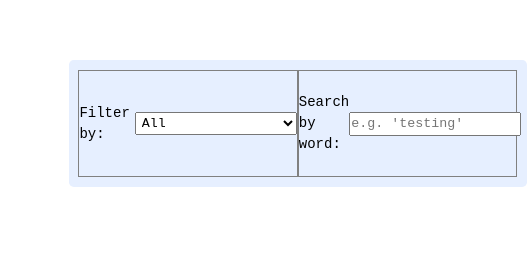
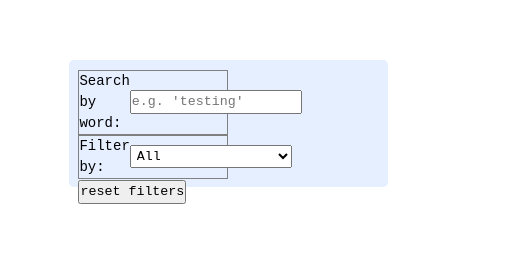
Before and after one commit to vickyfrosties/MemoCode, a React (Vite) app in the folder frontend/: page /notes in a window 390 px wide. Both pictures are taken after a click on the button "Filters". Shown: the part 235-489 px from the top of the page, 527 px wide, since content can reach past the window. Built offline with nearby package versions, Linux system fonts and the light colour scheme; no server answers.

Commit message:
feat: implement filter system to make filters working for mobile - tablet version

```diff
--- a/frontend/src/components/FiltersModal/FiltersModal.jsx
+++ b/frontend/src/components/FiltersModal/FiltersModal.jsx
@@ -1,12 +1,35 @@
 import style from "./FiltersModal.module.scss";
 
-const FiltersModal = ({ setIsActive, isActive }) => {
+const FiltersModal = ({
+  setIsActive,
+  isActive,
+  setWord,
+  setSelectedCategory,
+}) => {
+  function resetFilters() {
+    setSelectedCategory("");
+    setWord("");
+  }
   return (
     <>
       <section className={isActive ? style.active : style.notActive}>
+        <div className={style["filters_modal_container"]}>
+          <div className={style["filters_modal_input_word"]}>
+            <p>Search by word:</p>
+            <input
+              type="text"
+              placeholder="e.g. 'testing'"
+              onChange={(e) => setWord(e.target.value)}
+            />
+          </div>
+
           <div className={style["filters_modal_select"]}>
             <p>Filter by:</p>
-          <select name="filter-category" id="filter-category">
+            <select
+              name="filter-category"
+              id="filter-category"
+              onChange={(e) => setSelectedCategory(e.target.value)}
+            >
               <option value="" disabled>
                 Choose a category
               </option>
@@ -18,9 +41,7 @@ const FiltersModal = ({ setIsActive, isActive }) => {
             </select>
           </div>
 
-        <div className={style["filters_modal_input_word"]}>
-          <p>Search by word:</p>
-          <input type="text" placeholder="e.g. 'testing'" />
+          <button onClick={resetFilters}>reset filters</button>
         </div>
       </section>
     </>
--- a/frontend/src/components/NotesCard/NotesCard.jsx
+++ b/frontend/src/components/NotesCard/NotesCard.jsx
@@ -7,7 +7,9 @@ const NotesCard = ({ deleteNote, categoryColors, notesFiltered, notes }) => {
   return (
     <>
       {notes.length === 0 ? (
-        <p className={style["spinner_message"]}>No notes yet.</p>
+        <div className={style["spinner_message"]}>
+          <p>No notes yet.</p>
+        </div>
       ) : notesFiltered.length === 0 ? (
         <p className={style["spinner_message"]}>
           There are no memo in this category.
--- a/frontend/src/containers/AddNote/AddNoteButton.jsx
+++ b/frontend/src/containers/AddNote/AddNoteButton.jsx
@@ -16,7 +16,11 @@ const AddNoteButton = ({
   return (
     <>
       <section className={style["container"]}>
-        <FiltersBtn />
+        <FiltersBtn
+          setWord={setWord}
+          word={word}
+          setSelectedCategory={setSelectedCategory}
+        />
         <section className={style["container_filter_section"]}>
           {location.pathname === "/notes" && (
             <WordFilter
--- a/frontend/src/containers/FiltersBtn/FiltersBtn.jsx
+++ b/frontend/src/containers/FiltersBtn/FiltersBtn.jsx
@@ -3,7 +3,7 @@ import { useState } from "react";
 
 import style from "./FiltersBtn.module.scss";
 
-const FiltersBtn = () => {
+const FiltersBtn = ({ setWord, word, setSelectedCategory }) => {
   const [isActive, setIsActive] = useState(false);
   const [filtersOpen, setFiltersOpen] = useState(false);
 
@@ -45,11 +45,14 @@ const FiltersBtn = () => {
         </button>
       </div>
 
-      <section>
+      <section className={style["modal-container"]}>
         <FiltersModal
           className={isActive ? style.active : style.notActive}
           isActive={isActive}
           setIsActive={setIsActive}
+          setWord={setWord}
+          word={word}
+          setSelectedCategory={setSelectedCategory}
         />
       </section>
     </>
--- a/frontend/src/containers/WordFilter/WordFilter.jsx
+++ b/frontend/src/containers/WordFilter/WordFilter.jsx
@@ -1,6 +1,6 @@
 import style from "./WordFilter.module.scss";
 
-const WordFilter = ({ setWord, word }) => {
+const WordFilter = ({ setWord }) => {
   return (
     <>
       <div className={style["word-filter-container"]}>
```
Lines whose indentation alone changed are shown as unchanged.
